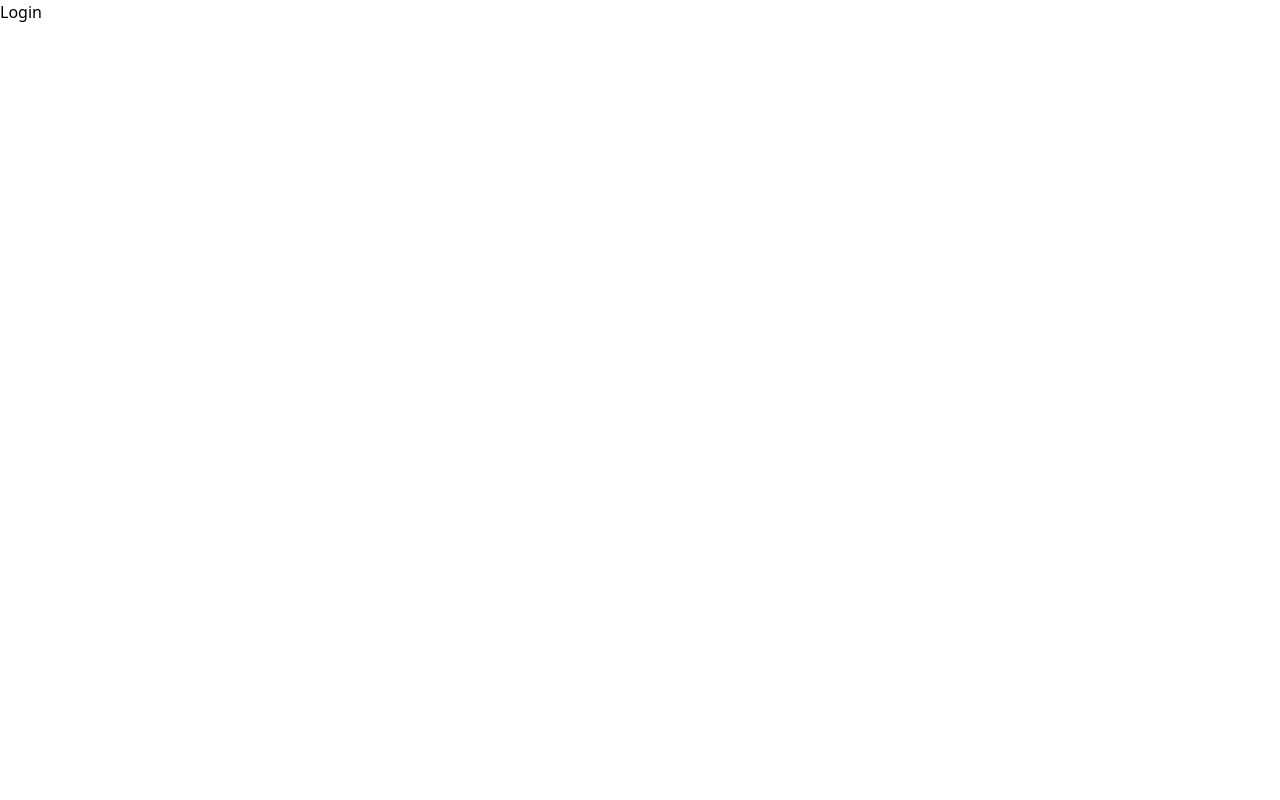
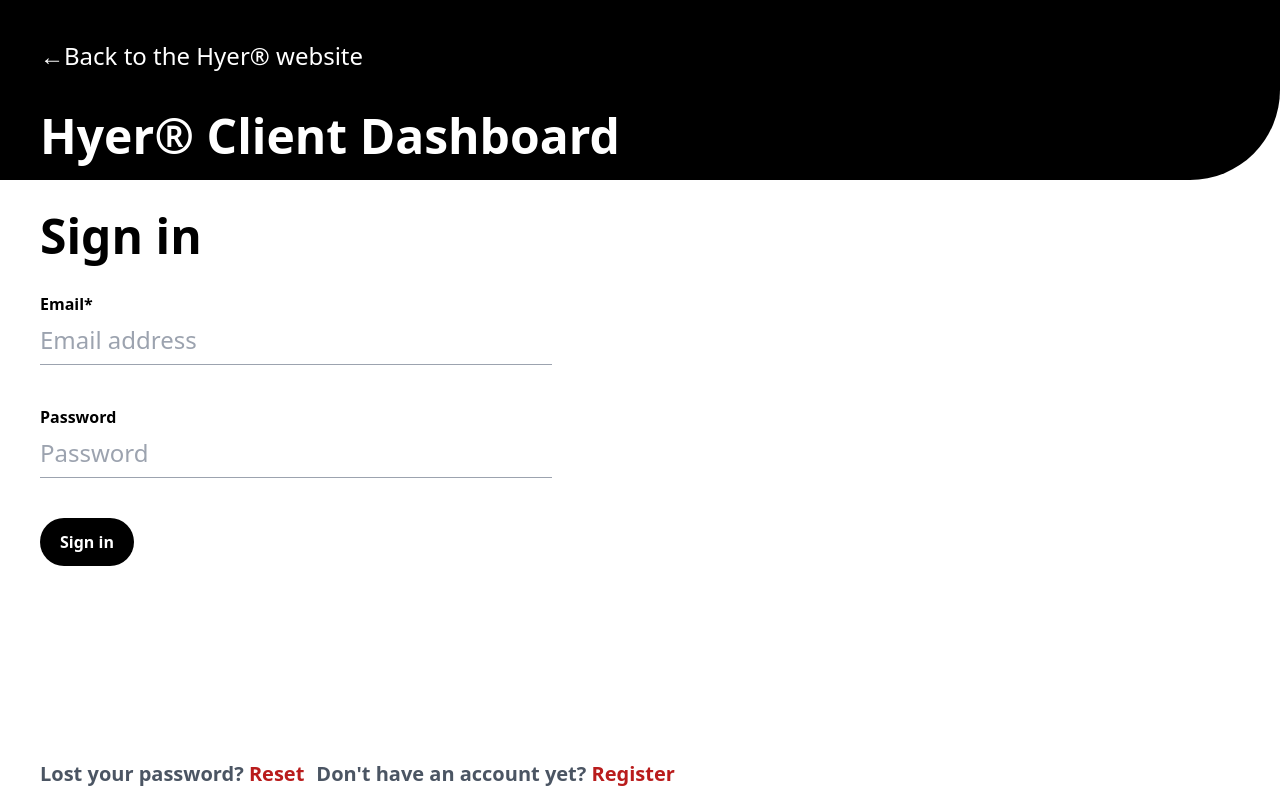
Before and after one commit to frost7t/flyers, a Next.js app: page /login in a window 1280 px wide. Built offline with nearby package versions, Linux system fonts and the light colour scheme.

Commit message:
page:password-forgot&register/create/login/done

```diff
--- /dev/null
+++ b/src/Components/InputLogin.js
@@ -0,0 +1,38 @@
+import React from 'react'
+import ButtonLogin from './buttons/ButtonLogin';
+
+export default function InputLogin() {
+  return (
+    <div className="pl-3 lg:pl-10 py-5 max-w-[90%]">
+      <h1 className="text-4xl lg:text-5xl py-3 font-semibold">Sign in</h1>
+      <div className="py-5 flex flex-col max-w-[90%] lg:max-w-lg">
+        <label htmlFor="email" className="text-xl lg:text-base font-semibold">
+          Email*
+        </label>
+        <input
+          type="email"
+          id="email"
+          placeholder="Email address"
+          className=" py-2 border-b text-2xl border-gray-400 focus:outline-none focus:border-gray-400"
+        />
+      </div>
+      <div className="py-5 flex flex-col max-w-[90%] lg:max-w-lg">
+        <label
+          htmlFor="password"
+          className="text-xl lg:text-base font-semibold"
+        >
+          Password
+        </label>
+        <input
+          type="password"
+          id="password"
+          placeholder="Password"
+          className=" py-2 border-b text-2xl border-gray-400 focus:outline-none focus:border-gray-400"
+        />
+      </div>
+      <div>
+        <ButtonLogin />
+      </div>
+    </div>
+  );
+}
--- /dev/null
+++ b/src/Components/buttons/ButtonLogin.js
@@ -0,0 +1,11 @@
+import React from 'react'
+
+export default function ButtonLogin() {
+  return (
+    <div className="py-5">
+      <button className="bg-black text-white text-xl lg:text-base font-semibold px-8 py-2 lg:px-5 lg:py-3 rounded-full">
+        Sign in
+      </button>
+    </div>
+  );
+}
--- a/src/Components/buttons/MenuButtons.js
+++ b/src/Components/buttons/MenuButtons.js
@@ -1,14 +1,19 @@
+import Link from "next/link";
 import React from "react";
 
 export default function MenuButtons() {
   return (
     <div>
+      <Link href="/login">
         <button className="bg-black hover:bg-[#252424] text-white px-4 py-2 rounded-full mr-2">
           Login
         </button>
+      </Link>
+      <Link href="/register">
         <button className="bg-black hover:bg-[#252424] text-white px-4 py-2 rounded-full">
           Register
         </button>
+      </Link>
     </div>
   );
 }
--- /dev/null
+++ b/src/Components/footer/FooterLogin.js
@@ -0,0 +1,26 @@
+import Link from "next/link";
+import React from "react";
+
+export default function FooterLogin() {
+  return (
+    <div className="pl-5 lg:pl-10 max-w-[90%] lg:fixed lg:bottom-3">
+      <div className="lg:flex lg:space-x-3">
+        <div>
+          <Link href="/password-forgot">
+            <p className="text-gray-600 font-semibold text-xl hover:border-b-black hover:border-b cursor-pointer">
+              Lost your password?<span className="text-red-700"> Reset</span>
+            </p>
+          </Link>
+        </div>
+        <div>
+          <Link href="/register">
+            <p className="text-gray-600 font-semibold text-xl hover:border-b-black hover:border-b cursor-pointer">
+              Don't have an account yet?
+              <span className="text-red-700"> Register</span>
+            </p>
+          </Link>
+        </div>
+      </div>
+    </div>
+  );
+}
--- a/src/pages/login.js
+++ b/src/pages/login.js
@@ -1,7 +1,31 @@
-import React from 'react'
+import InputLogin from "@/Components/InputLogin";
+import FooterLogin from "@/Components/footer/FooterLogin";
+import Link from "next/link";
+import React from "react";
 
 export default function Login() {
   return (
-    <div>Login</div>
-  )
+    <>
+      <div className="bg-black h-full rounded-br-[80px] lg:rounded-br-[90px]">
+        <div className="w-[9rem] md:w-full">
+          <Link href="/">
+            <h3 className="text-white pl-3 py-5 text-xl  lg:text-2xl lg:p-10">
+              &larr;Back to the Hyer® website
+            </h3>
+          </Link>
+        </div>
+        <div className="pl-3 lg:pl-10 pb-5">
+          <h2 className="text-white text-4xl lg:text-5xl font-bold">
+            Hyer® Client Dashboard
+          </h2>
+        </div>
+      </div>
+      <div>
+        <InputLogin />
+      </div>
+      <div>
+        <FooterLogin />
+      </div>
+    </>
+  );
 }
--- /dev/null
+++ b/src/pages/password-forgot.js
@@ -0,0 +1,7 @@
+import React from 'react'
+
+export default function PasswordForgot() {
+  return (
+    <div>passwordforgot</div>
+  )
+}
```
Lines whose indentation alone changed are shown as unchanged.
